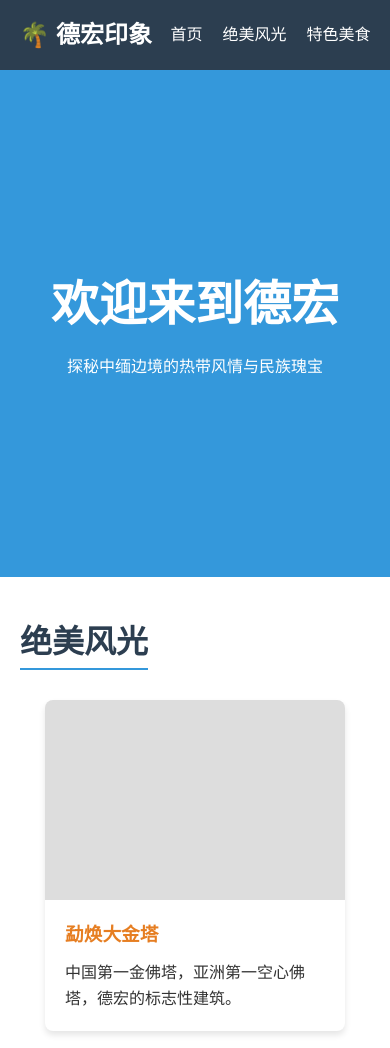
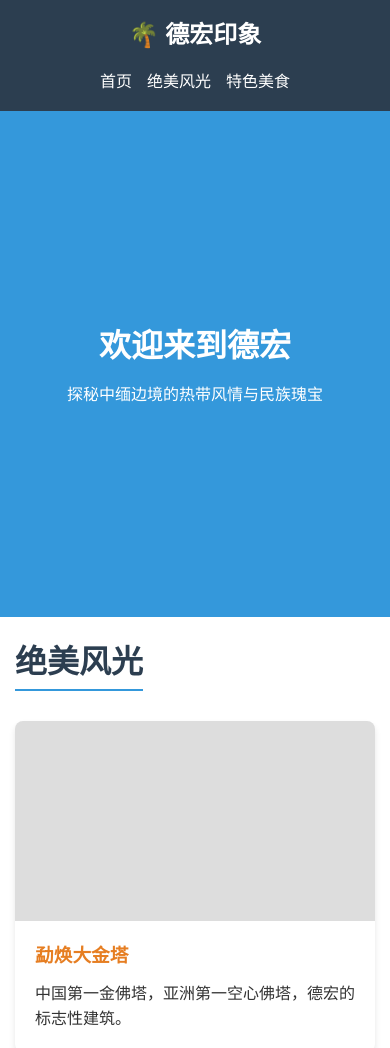
Before and after one commit to jzn111/courses-page, a plain HTML site: page hometown/index.html in a window 390 px wide. Shown: the top 1048 px of the page. Drawn offline with Linux system fonts and the light colour scheme.

Commit message:
移动端响应适配

```diff
--- a/hometown/style.css
+++ b/hometown/style.css
@@ -64,8 +64,9 @@ body {
 }
 
 .card-grid {
-    display: flex; /* 开启Flex */
-    flex-wrap: wrap;     gap: 20px;
+    display: flex;
+    flex-wrap: wrap;
+    gap: 20px;
     justify-content: center;
 }
 
@@ -102,3 +103,28 @@ footer {
     padding: 20px;
     margin-top: 40px;
 }
+@media screen and (max-width: 768px) {
+
+    .navbar {
+        flex-direction: column;
+        padding: 1rem;
+    }
+
+    .nav-links {
+        margin-top: 15px;
+        gap: 15px;
+    }
+
+    .hero h1 {
+        font-size: 2rem;
+    }
+
+    .card {
+        width: 100%;
+        max-width: 100%;
+    }
+
+    .container {
+        padding: 20px 15px;
+    }
+}
```
